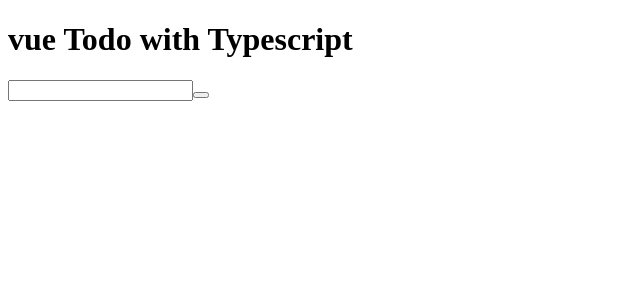
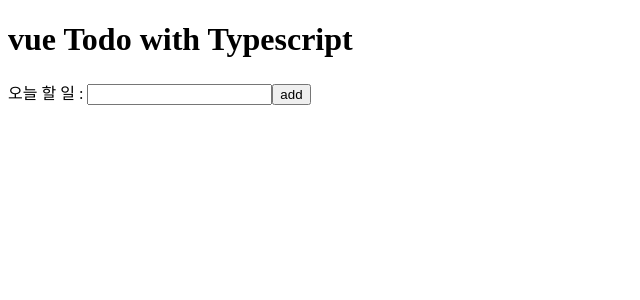
Before and after one commit to MINGDY98/studytypescriptwithvue, a Vue app: page / in a window 1280 px wide. Shown: the top 300 px of the page, without its empty margins (0-640 px from the left). Built offline with nearby package versions, Linux system fonts and the light colour scheme.

Commit message:
[feat] any의 사용

```diff
--- a/src/App.vue
+++ b/src/App.vue
@@ -1,7 +1,7 @@
 <template>
   <div>
     <h1>vue Todo with Typescript</h1>
-    <todo-input></todo-input>
+    <todo-input :item="todoText" @input="updateTodoText"></todo-input>
   </div>
 </template>
 
@@ -11,6 +11,16 @@ import TodoInput from "./components/TodoInput.vue";
 
 export default Vue.extend({
   components: { TodoInput },
+  data() {
+    return {
+      todoText: "",
+    };
+  },
+  methods: {
+    updateTodoText(value: any) {
+      this.todoText = value;
+    },
+  },
 });
 </script>
 
--- a/src/components/TodoInput.vue
+++ b/src/components/TodoInput.vue
@@ -1,8 +1,8 @@
 <template>
   <div>
-    <label for="todo-input"></label>
-    <input id="todo-input" type="text" />
-    <button @click="addTodo" type="button"></button>
+    <label for="todo-input">오늘 할 일 : </label>
+    <input id="todo-input" type="text" :value="item" @input="handleInput" />
+    <button @click="addTodo" type="button">add</button>
   </div>
 </template>
 
@@ -10,7 +10,16 @@
 import Vue from "vue";
 
 export default Vue.extend({
+  props: ["item"],
   methods: {
+    handleInput(event: any) {
+      //no implicity has an any type
+      //"strict": true,
+      //"noImplicitAny": true,
+      //위 둘 중 하나라도 true를 하면 noImplictAny가 true가 됨 (기본은 noImplictAny: false)
+      event.target.value;
+      this.$emit("input", event.target.value);
+    },
     addTodo() {
       console.log("add");
     },
```
